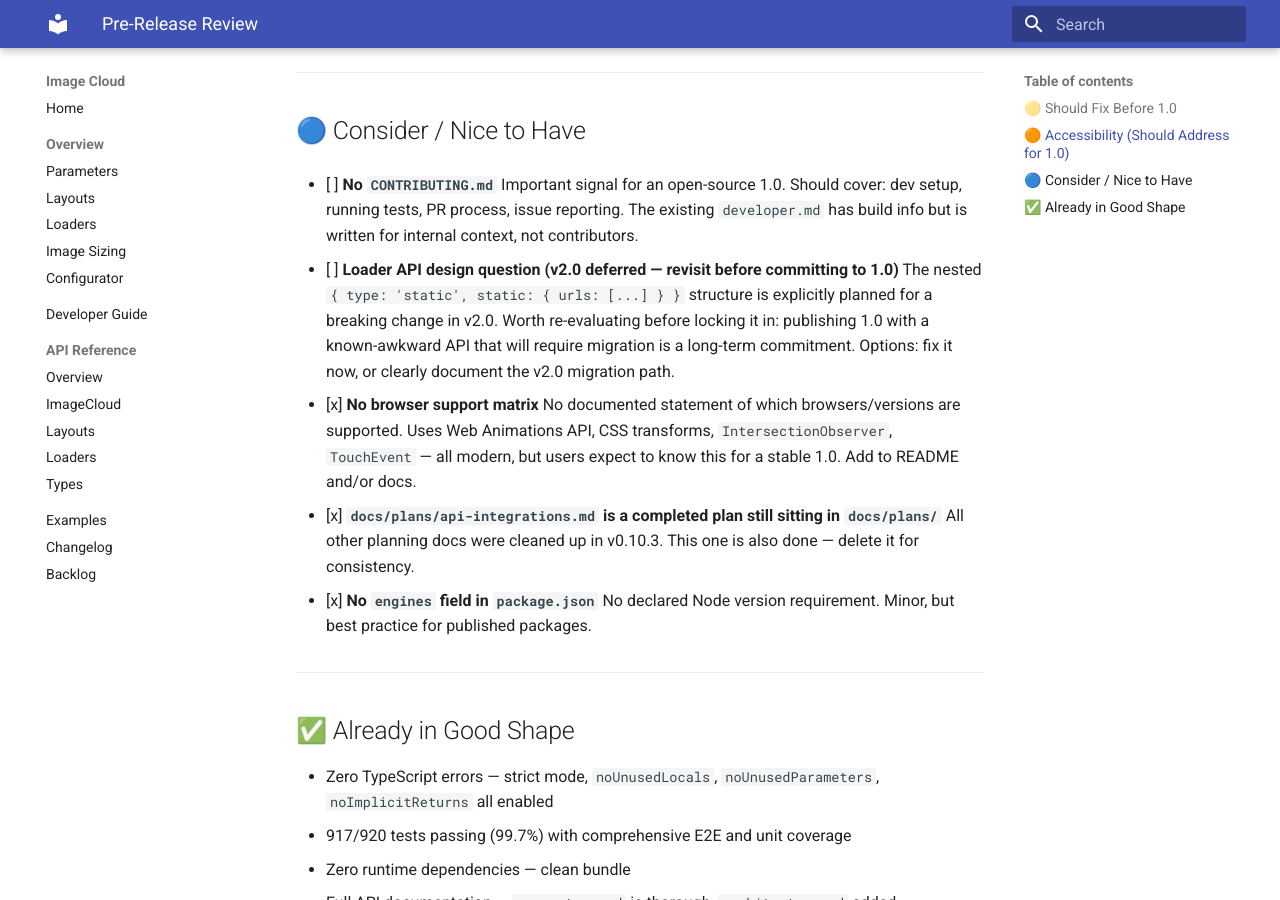
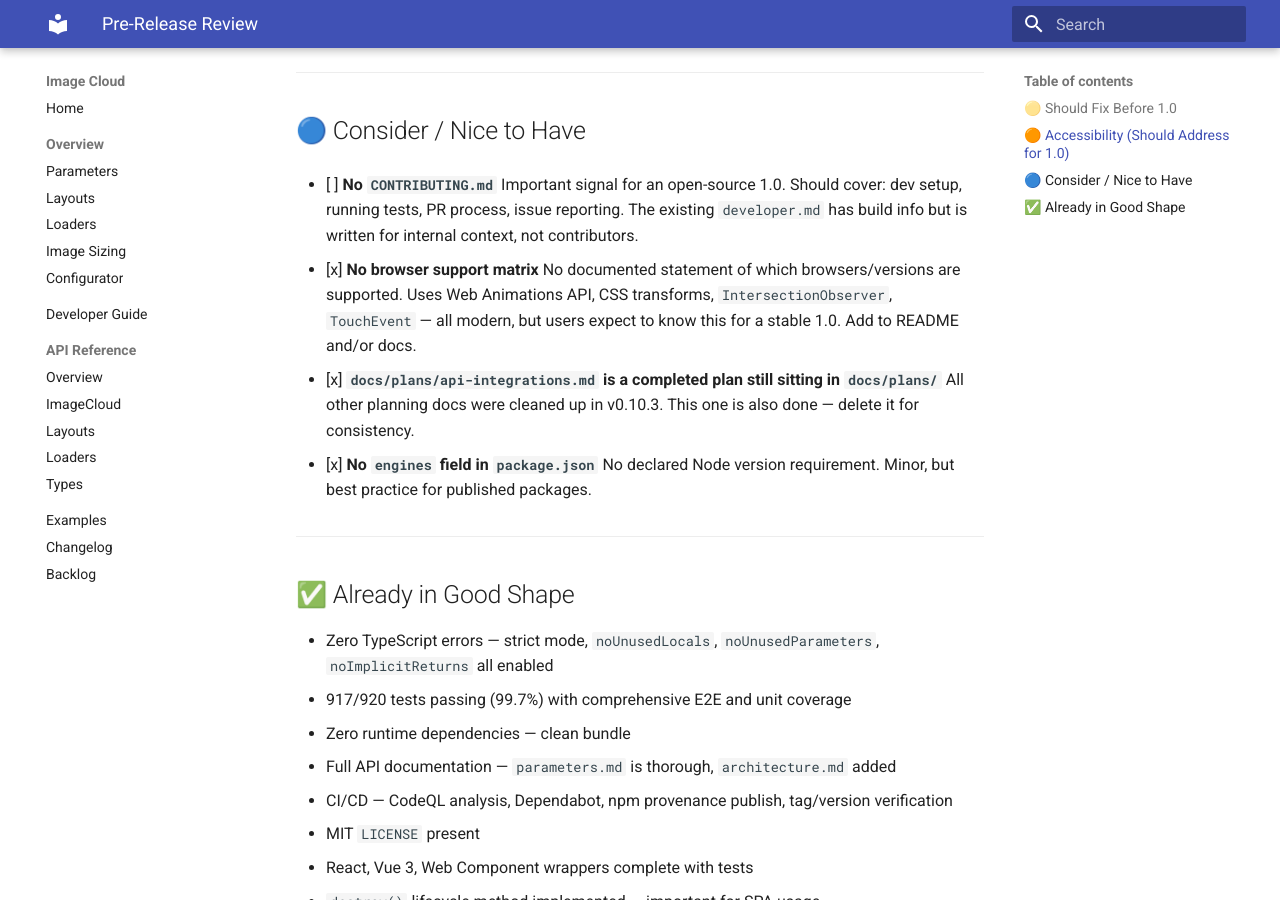
Before and after one commit to frybynite/image-cloud, an MkDocs documentation site: the page built from docs/prerelease-review.md, in a window 1280 px wide and 900 px high, scrolled down 738 px. Built offline with MkDocs 1.6.1 and Material for MkDocs 9.7.7, drawn with Linux system fonts in a browser that asks for light colours.

Commit message:
chore: remove stale loader API design item from prerelease-review
The concern about { type: 'static', static: {...} } double-nesting no
longer applies — the current API uses clean key-based identification.

Co-Authored-By: Claude Sonnet 4.6 <noreply@anthropic.com>

```diff
--- a/docs/prerelease-review.md
+++ b/docs/prerelease-review.md
@@ -31,8 +31,6 @@ Items identified during a pre-1.0 readiness review. See [backlog.md](backlog.md)
 - [ ] **No `CONTRIBUTING.md`**
   Important signal for an open-source 1.0. Should cover: dev setup, running tests, PR process, issue reporting. The existing `developer.md` has build info but is written for internal context, not contributors.
 
-- [ ] **Loader API design question (v2.0 deferred — revisit before committing to 1.0)**
-  The nested `{ type: 'static', static: { urls: [...] } }` structure is explicitly planned for a breaking change in v2.0. Worth re-evaluating before locking it in: publishing 1.0 with a known-awkward API that will require migration is a long-term commitment. Options: fix it now, or clearly document the v2.0 migration path.
 
 - [x] **No browser support matrix**
   No documented statement of which browsers/versions are supported. Uses Web Animations API, CSS transforms, `IntersectionObserver`, `TouchEvent` — all modern, but users expect to know this for a stable 1.0. Add to README and/or docs.
```
